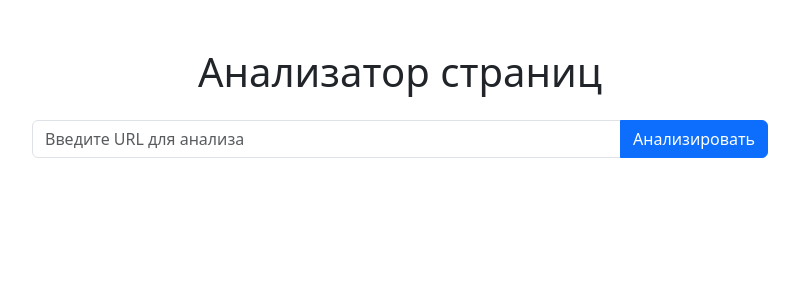
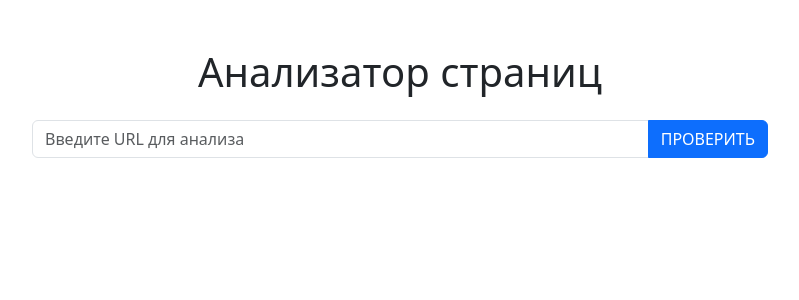
Before and after one commit to sssspoddub/python-project-83, a Flask app: page / in a window 1280 px wide. Shown: the part 56-356 px from the top of the page, without its empty margins (240-1039 px from the left). Run offline with Flask 3, Linux system fonts and the light colour scheme.

Commit message:
update base.html

```diff
--- a/page_analyzer/templates/base.html
+++ b/page_analyzer/templates/base.html
@@ -3,7 +3,7 @@
 <head>
   <meta charset="utf-8">
   <meta name="viewport" content="width=device-width, initial-scale=1">
-  <title>Page Analyzer</title>
+  <title>Анализатор страниц</title>
   <link
     href="https://cdn.jsdelivr.net/npm/bootstrap@5.3.7/dist/css/bootstrap.min.css"
     rel="stylesheet"
@@ -32,7 +32,7 @@
             aria-label="URL для анализа"
             required
           >
-          <button class="btn btn-primary" type="submit">Анализировать</button>
+          <button class="btn btn-primary" type="submit">ПРОВЕРИТЬ</button>
         </div>
       </div>
     </form>
```
